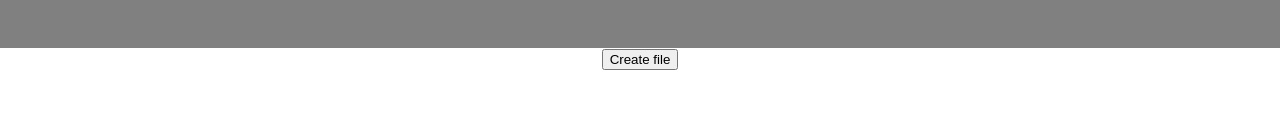
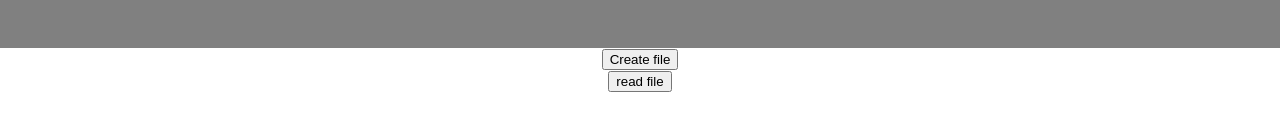
Before and after one commit to johanvandongen/author_questions, a React (Create React App) app: page / in a window 1280 px wide. Shown: the part 242-372 px from the top of the page. Built offline with nearby package versions, Linux system fonts and the light colour scheme; no server answers.

Commit message:
get document data

```diff
--- a/src/App.tsx
+++ b/src/App.tsx
@@ -3,6 +3,7 @@ import './App.css';
 import { Login } from './components/login';
 import { CreateFile } from './components/CreateFile';
 import { UserInfo } from './components/UserInfo';
+import { ReadFile } from './components/ReadFile';
 
 function App() {
 
@@ -15,6 +16,7 @@ function App() {
       <Login setUser={(user) => setUser(user)} setAccessToken={(token: string) => setAccessToken(token)}/>
       <UserInfo user={user} token={accessToken}/>
       <CreateFile token={accessToken}/>
+      <ReadFile token={accessToken} />
     </div>
   );
 }
--- /dev/null
+++ b/src/components/ReadFile.tsx
@@ -0,0 +1,28 @@
+import * as React from 'react';
+import axios from 'axios';
+
+export interface IReadFileProps {
+    token: string
+}
+
+export function ReadFile ({ token }: IReadFileProps) {
+
+    function readFile(token: string) {
+        const docId = '1JmQk0Gfto7J0Cax_S4Yz5X1_sEfZxAs1E5vbhf_cMK8'
+        const link = `https://docs.googleapis.com/v1/documents/${docId}`
+        axios.get(link, {
+            headers: { 'Authorization': `Bearer ${token}` }
+        }).then((response) => {
+            console.log(response.data)
+        }).catch((error)=>{
+            console.log(error)
+        })
+    }
+
+  return (
+    <div>
+        <button onClick={() => readFile(token)}>read file</button>
+      {token}
+    </div>
+  );
+}
```
